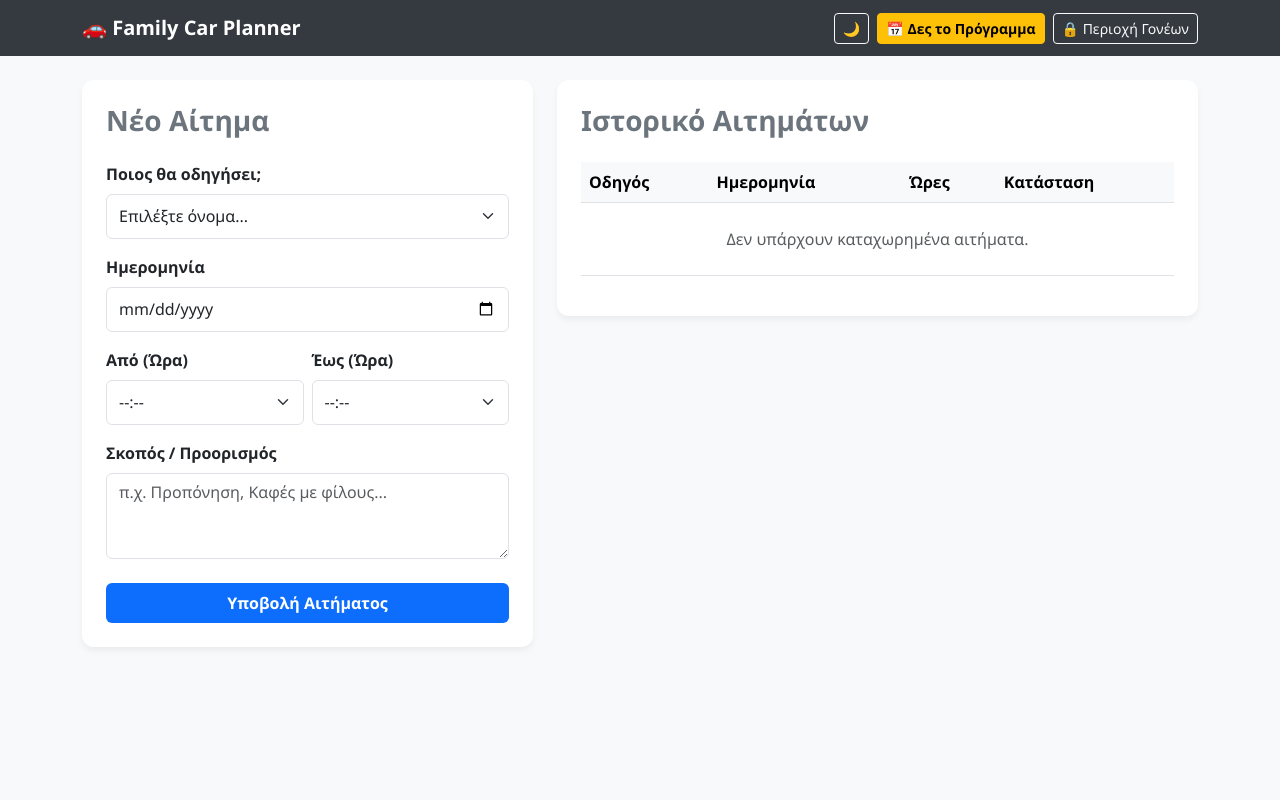
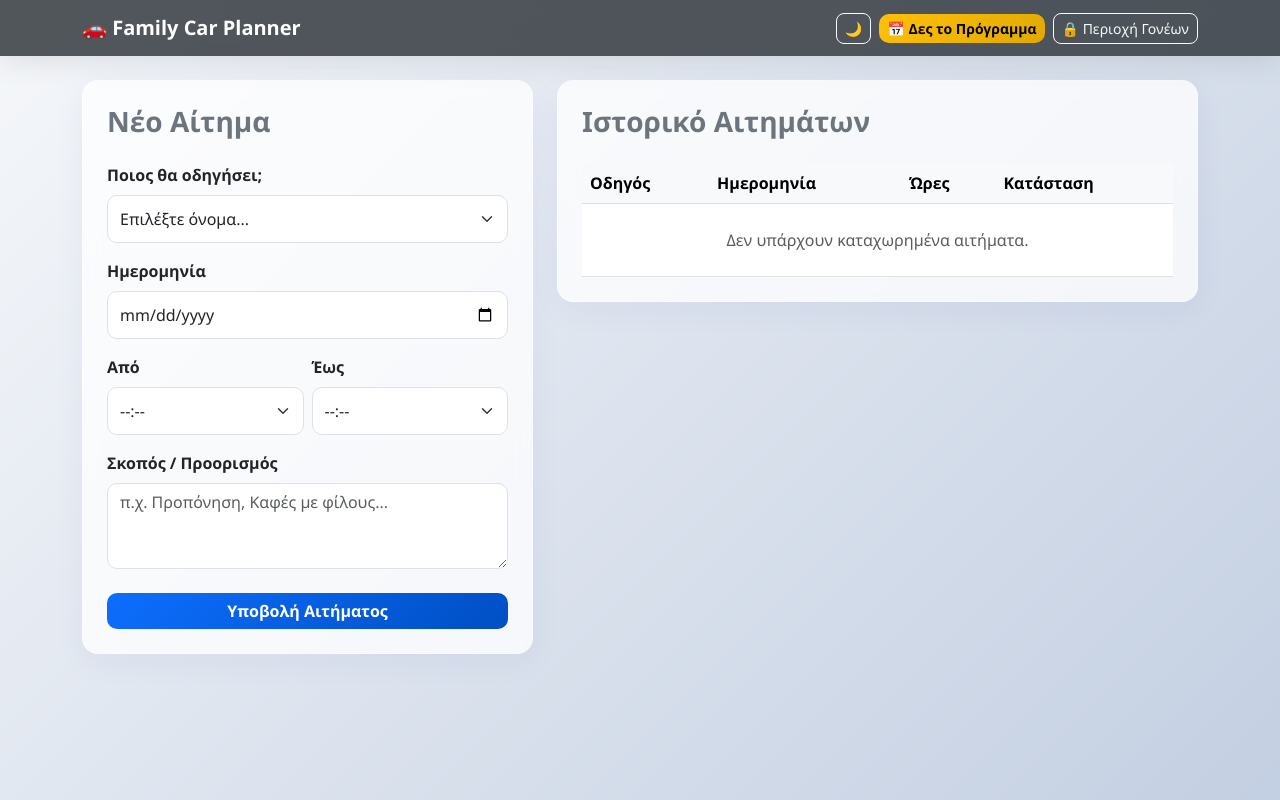
Before and after one commit to ariskoutou/family-car-app, a Flask app: page / in a window 1280 px wide. Run offline with Flask 3, Linux system fonts and the light colour scheme; data that the repository does not hold is empty.

Commit message:
Update index.html

```diff
--- a/templates/index.html
+++ b/templates/index.html
@@ -6,36 +6,93 @@
     <title>Family Car Planner</title>
     <link href="https://cdn.jsdelivr.net/npm/bootstrap@5.3.0/dist/css/bootstrap.min.css" rel="stylesheet">
     <style>
-        body { background-color: #f8f9fa; font-family: 'Segoe UI', sans-serif; transition: background-color 0.3s, color 0.3s; }
-        .navbar { background-color: #343a40; }
-        .card { border: none; border-radius: 12px; box-shadow: 0 4px 6px rgba(0,0,0,0.05); transition: background-color 0.3s, box-shadow 0.3s; }
-        .btn-primary { background-color: #0d6efd; border: none; }
-        .btn-primary:hover { background-color: #0b5ed7; }
-        .status-badge { font-size: 0.85rem; padding: 6px 12px; border-radius: 20px; }
-        .clickable-block { cursor: pointer; height: 45px; }
+        /* Premium Background Gradient */
+        body {
+            background: linear-gradient(135deg, #f5f7fa 0%, #c3cfe2 100%);
+            font-family: 'Segoe UI', system-ui, -apple-system, sans-serif;
+            min-height: 100vh;
+            transition: background 0.4s, color 0.4s;
+        }
 
-        /* ΣΤΥΛ ΓΙΑ DARK MODE */
-        body.dark-mode { background-color: #121212; color: #f8f9fa; }
-        body.dark-mode .card { background-color: #1e1e1e; box-shadow: 0 4px 6px rgba(0,0,0,0.3); }
-        body.dark-mode .text-secondary { color: #e0e0e0 !important; }
-        body.dark-mode .form-label { color: #f8f9fa; }
-        body.dark-mode .form-control, body.dark-mode .form-select { background-color: #2d2d2d; border-color: #444; color: #fff; }
-        body.dark-mode .form-control::placeholder { color: #aaa; }
-        body.dark-mode .table { --bs-table-bg: #1e1e1e; --bs-table-color: #fff; border-color: #444; }
-        body.dark-mode .table th, body.dark-mode .table td { background-color: #1e1e1e !important; color: #fff !important; }
-        body.dark-mode .table-light th { background-color: #2d2d2d !important; color: #fff !important; border-color: #444; }
-        body.dark-mode .table-hover tbody tr:hover td { background-color: #252525 !important; }
+        /* Modern Glassmorphism Navbar */
+        .navbar {
+            background: rgba(52, 58, 64, 0.85) !important;
+            backdrop-filter: blur(10px);
+            -webkit-backdrop-filter: blur(10px);
+            box-shadow: 0 4px 30px rgba(0, 0, 0, 0.1);
+        }
+
+        /* Glassmorphism Cards */
+        .card {
+            background: rgba(255, 255, 255, 0.75);
+            backdrop-filter: blur(8px);
+            -webkit-backdrop-filter: blur(8px);
+            border: 1px solid rgba(255, 255, 255, 0.4);
+            border-radius: 16px;
+            box-shadow: 0 8px 32px 0 rgba(31, 38, 135, 0.05);
+            transition: transform 0.3s, background-color 0.3s, box-shadow 0.3s;
+        }
+
+        /* Interactive Buttons */
+        .btn-primary {
+            background: linear-gradient(135deg, #0d6efd 0%, #004fc4 100%);
+            border: none;
+            border-radius: 10px;
+            transition: all 0.2s ease;
+        }
+        .btn-primary:hover {
+            transform: translateY(-2px);
+            box-shadow: 0 5px 15px rgba(13, 110, 253, 0.4);
+            background: linear-gradient(135deg, #0b5ed7 0%, #003fa3 100%);
+        }
+
+        .btn-warning {
+            background: linear-gradient(135deg, #ffc107 0%, #e0a800 100%);
+            border: none;
+            border-radius: 10px;
+            color: #000 !important;
+        }
+        .btn-warning:hover {
+            transform: translateY(-2px);
+            box-shadow: 0 5px 15px rgba(255, 193, 7, 0.4);
+        }
+
+        .status-badge { font-size: 0.85rem; padding: 6px 14px; border-radius: 20px; fw-bold; }
+        .clickable-block { cursor: pointer; height: 48px; border-radius: 10px; }
+
+        /* ΦΟΥΤΟΥΡΙΣΤΙΚΟ DARK MODE (Deep Space Style) */
+        body.dark-mode {
+            background: linear-gradient(135deg, #0f172a 0%, #1e1b4b 100%);
+            color: #f8f9fa;
+        }
+        body.dark-mode .card {
+            background: rgba(30, 41, 59, 0.7);
+            border: 1px solid rgba(255, 255, 255, 0.08);
+            box-shadow: 0 8px 32px 0 rgba(0, 0, 0, 0.3);
+        }
+        body.dark-mode .text-secondary { color: #cbd5e1 !important; }
+        body.dark-mode .form-label { color: #f1f5f9; }
+        body.dark-mode .form-control, body.dark-mode .form-select {
+            background: rgba(15, 23, 42, 0.6);
+            border-color: rgba(255, 255, 255, 0.1);
+            color: #fff;
+        }
+        body.dark-mode .form-control::placeholder { color: #64748b; }
+        body.dark-mode .table { --bs-table-bg: transparent; --bs-table-color: #fff; border-color: rgba(255,255,255,0.1); }
+        body.dark-mode .table th, body.dark-mode .table td { background-color: transparent !important; color: #f1f5f9 !important; }
+        body.dark-mode .table-light th { background: rgba(51, 65, 85, 0.5) !important; color: #fff !important; border-color: rgba(255,255,255,0.1); }
+        body.dark-mode .table-hover tbody tr:hover td { background-color: rgba(255, 255, 255, 0.05) !important; }
     </style>
 </head>
 <body>
 
-    <nav class="navbar navbar-expand-lg navbar-dark mb-4">
+    <nav class="navbar navbar-expand-lg navbar-dark mb-4 sticky-top">
         <div class="container">
             <a class="navbar-brand fw-bold" href="/">🚗 Family Car Planner</a>
             <div class="ms-auto d-flex align-items-center">
-                <button id="darkModeToggle" class="btn btn-outline-light btn-sm me-2">🌙</button>
+                <button id="darkModeToggle" class="btn btn-outline-light btn-sm me-2" style="border-radius: 8px;">🌙</button>
                 <a href="/calendar" class="btn btn-warning btn-sm me-2 fw-bold">📅 Δες το Πρόγραμμα</a>
-                <a href="/parents" class="btn btn-outline-light btn-sm">🔒 Περιοχή Γονέων</a>
+                <a href="/parents" class="btn btn-outline-light btn-sm" style="border-radius: 8px;">🔒 Περιοχή Γονέων</a>
             </div>
         </div>
     </nav>
@@ -45,7 +102,7 @@
         {% with messages = get_flashed_messages(with_categories=true) %}
           {% if messages %}
             {% for category, message in messages %}
-              <div class="alert alert-{{ category }} alert-dismissible fade show text-center fw-bold mb-4" role="alert">
+              <div class="alert alert-{{ category }} alert-dismissible fade show text-center fw-bold mb-4 shadow-sm" style="border-radius: 12px;" role="alert">
                 {{ message }}
               </div>
             {% endfor %}
@@ -75,13 +132,13 @@
 
                         <div class="row g-2 mb-3">
                             <div class="col">
-                                <label class="form-label fw-semibold">Από (Ώρα)</label>
+                                <label class="form-label fw-semibold">Από</label>
                                 <select class="form-select clickable-block" name="time_from" id="timeFrom" required>
                                     <option value="" disabled selected>--:--</option>
                                 </select>
                             </div>
                             <div class="col">
-                                <label class="form-label fw-semibold">Έως (Ώρα)</label>
+                                <label class="form-label fw-semibold">Έως</label>
                                 <select class="form-select clickable-block" name="time_to" id="timeTo" required>
                                     <option value="" disabled selected>--:--</option>
                                 </select>
@@ -90,10 +147,10 @@
 
                         <div class="mb-4">
                             <label class="form-label fw-semibold">Σκοπός / Προορισμός</label>
-                            <textarea class="form-control" name="reason" rows="3" placeholder="π.χ. Προπόνηση, Καφές με φίλους..." required></textarea>
+                            <textarea class="form-control" name="reason" rows="3" style="border-radius: 10px;" placeholder="π.χ. Προπόνηση, Καφές με φίλους..." required></textarea>
                         </div>
 
-                        <button type="submit" class="btn btn-primary w-100 fw-bold py-2">Υποβολή Αιτήματος</button>
+                        <button type="submit" class="btn btn-primary w-100 fw-bold py-2fs-5">Υποβολή Αιτήματος</button>
                     </form>
                 </div>
             </div>
@@ -102,7 +159,7 @@
                 <div class="card p-4">
                     <h3 class="fw-bold text-secondary mb-4">Ιστορικό Αιτημάτων</h3>
                     <div class="table-responsive">
-                        <table class="table table-hover align-middle">
+                        <table class="table table-hover align-middle mb-0">
                             <thead class="table-light">
                                 <tr>
                                     <th>Οδηγός</th>
@@ -114,9 +171,9 @@
                             <tbody>
                                 {% for req in requests %}
                                 <tr>
-                                    <td class="fw-bold">{{ req.driver }}</td>
+                                    <td class="fw-bold text-primary">{{ req.driver }}</td>
                                     <td>{{ req.date }}</td>
-                                    <td>{{ req.time }}</td>
+                                    <td class="fw-semibold">{{ req.time }}</td>
                                     <td>
                                         {% if req.status == 'Εκκρεμεί' %}
                                             <span class="badge bg-warning text-dark status-badge">⏳ Εκκρεμεί</span>
```
